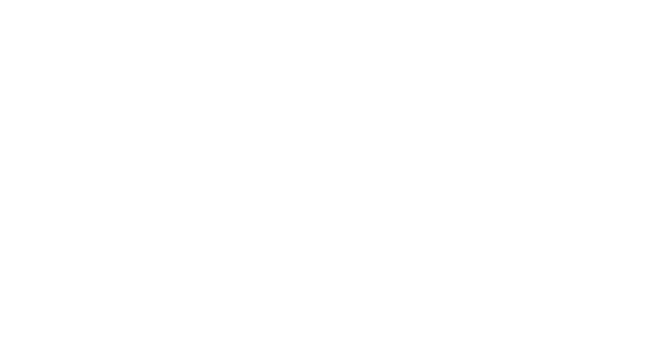
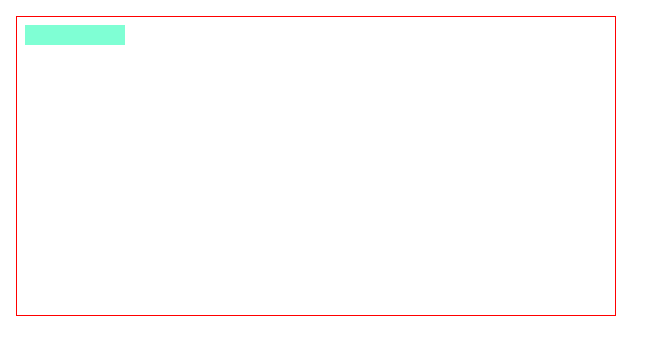
Before and after one commit to Willz01/breakout-js, a plain HTML site: page game.html in a window 1280 px wide. Shown: the whole page, without its empty margins (0-663 px from the left). Drawn offline with nearby package versions, Linux system fonts and the light colour scheme.

Commit message:
grid and block hookup

```diff
--- a/game.html
+++ b/game.html
@@ -9,12 +9,13 @@
   <!-- Bootstrap CSS -->
   <link href="https://cdn.jsdelivr.net/npm/bootstrap@5.1.3/dist/css/bootstrap.min.css" rel="stylesheet"
     integrity="sha384-1BmE4kWBq78iYhFldvKuhfTAU6auU8tT94WrHftjDbrCEXSU1oBoqyl2QvZ6jIW3" crossorigin="anonymous">
+  <link rel="stylesheet" href="/style.css">
 </head>
 
 <body>
   <main>
-    <div class="container">
-
+    <div class="grid m-3 p-2">
+      <div class="block"></div>
     </div>
   </main>
 
@@ -31,6 +32,8 @@
     integrity="sha384-QJHtvGhmr9XOIpI6YVutG+2QOK9T+ZnN4kzFN1RtK3zEFEIsxhlmWl5/YESvpZ13"
     crossorigin="anonymous"></script>
 
+  <script src="/game.js"></script>
+
 </body>
 
 </html>
--- a/style.css
+++ b/style.css
@@ -0,0 +1,15 @@
+.grid {
+  position: absolute;
+  width: 600px;
+  height: 300px;
+  border: solid red 1px;
+}
+
+.block {
+  position: absolute;
+  width: 100px;
+  height: 20px;
+  background-color: aquamarine;
+  /* left: 50px;
+  bottom: 50px; */
+}
```
